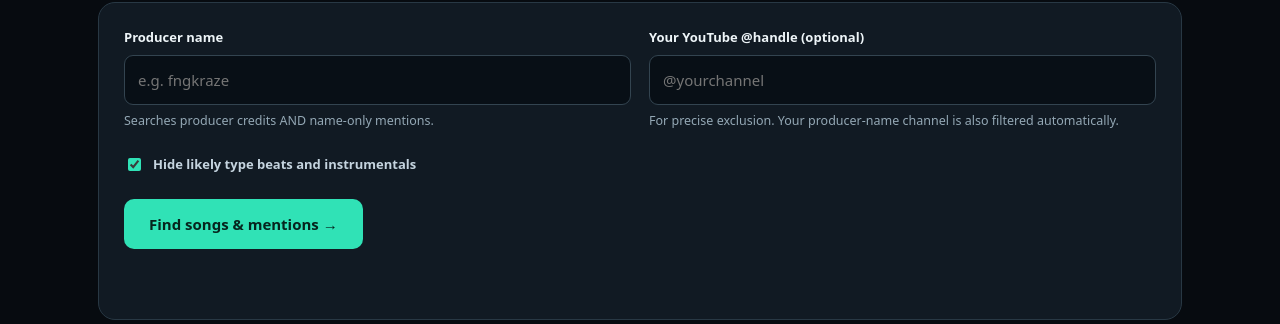
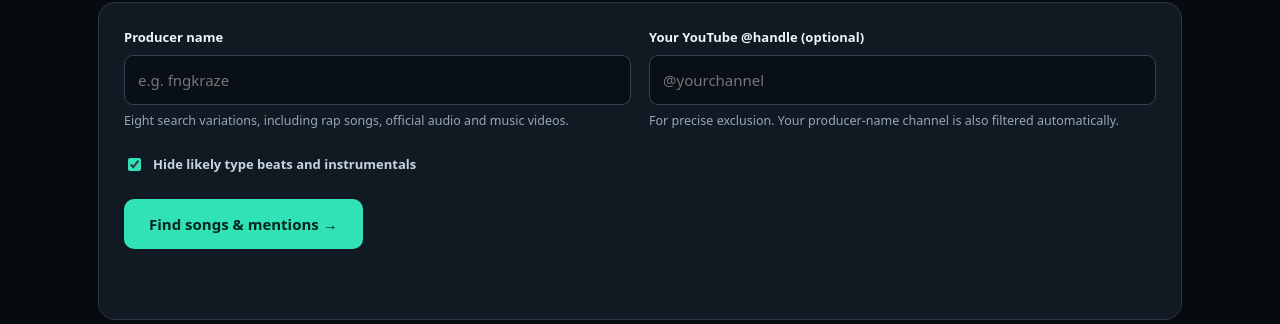
Before and after one commit to fngkraze/FNGFinder, a Flask app: page / in a window 1280 px wide. Shown: the part 336-660 px from the top of the page. Run offline with Flask 3, Linux system fonts and the light colour scheme.

Commit message:
Align 2oo1finder settings with deeper desktop-style scans

```diff
--- a/templates/index.html
+++ b/templates/index.html
@@ -36,7 +36,7 @@ footer{margin-top:40px;color:var(--muted);font-size:12px}
 <div class="panel">
 <form id="searchForm">
 <div class="formgrid">
-<div><label for="producer">Producer name</label><input id="producer" type="text" maxlength="50" placeholder="e.g. fngkraze" required><small>Searches producer credits AND name-only mentions.</small></div>
+<div><label for="producer">Producer name</label><input id="producer" type="text" maxlength="50" placeholder="e.g. fngkraze" required><small>Eight search variations, including rap songs, official audio and music videos.</small></div>
 <div><label for="handle">Your YouTube @handle (optional)</label><input id="handle" type="text" maxlength="40" placeholder="@yourchannel"><small>For precise exclusion. Your producer-name channel is also filtered automatically.</small></div>
 </div>
 <label class="check"><input id="hide" type="checkbox" checked> Hide likely type beats and instrumentals</label>
@@ -44,7 +44,7 @@ footer{margin-top:40px;color:var(--muted);font-size:12px}
 <div class="status" id="status" role="status" aria-live="polite"></div>
 </form></div>
 <section id="output" hidden>
-<div class="toolbar"><div><h2 id="count">Results</h2><div class="sub">Explicit credits and name-only mentions; verify each match.</div></div><button type="button" id="export">Export CSV ↓</button></div>
+<div class="toolbar"><div><h2 id="count">Results</h2><div class="sub">Explicit credits, name mentions, and broader discovery leads; verify each match.</div></div><button type="button" id="export">Export CSV ↓</button></div>
 <div id="results" class="results"></div>
 </section>
 <footer>2oo1finder includes name mentions, but cannot detect uncredited audio matches. Public search is rate-limited to protect YouTube API quota. Not affiliated with YouTube.</footer>
```
